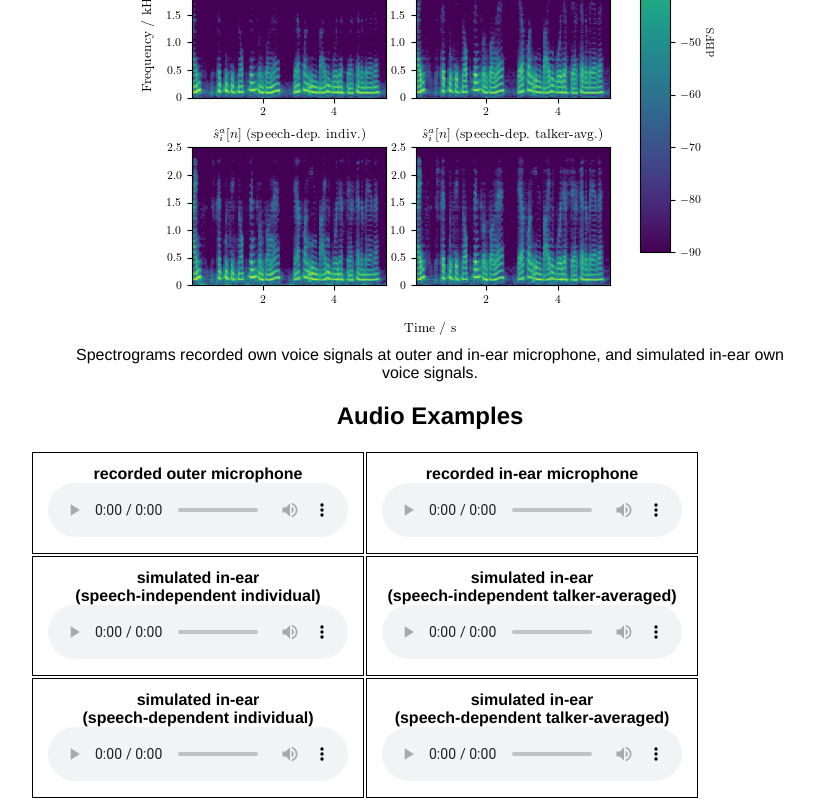
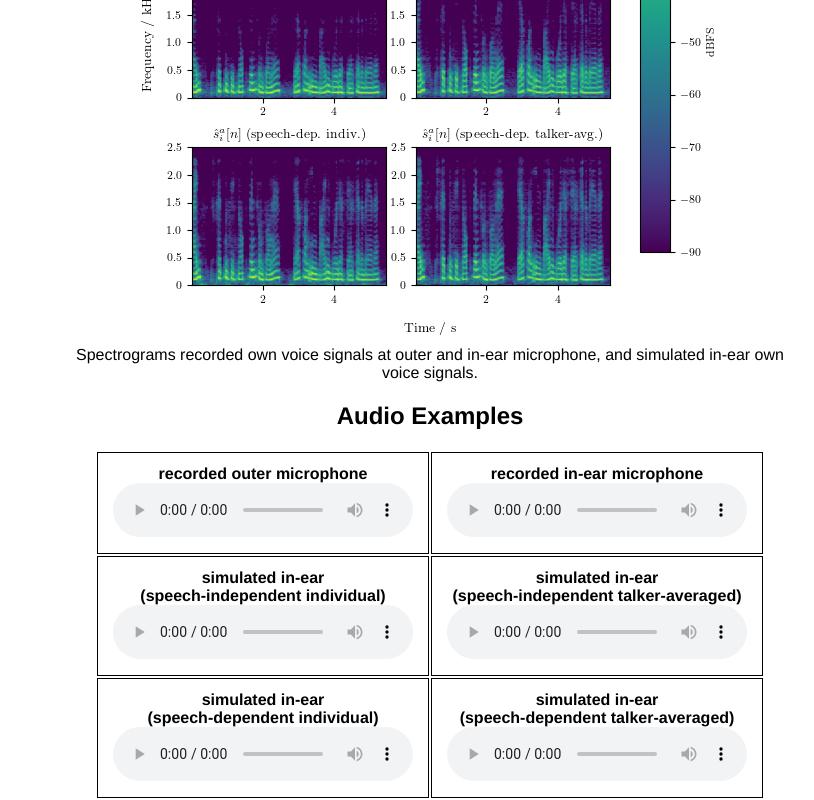
Before and after one commit to m-ohlenbusch/m-ohlenbusch.github.io, a plain HTML site: page index.html in a window 1280 px wide. Shown: the part 901-1701 px from the top of the page, without its empty margins (210-1024 px from the left). Drawn offline with Linux system fonts and the light colour scheme.

Commit message:
Update styles.css

```diff
--- a/styles.css
+++ b/styles.css
@@ -6,7 +6,7 @@ p {text-align: center; max-width: 800px}
 div {text-align: center;}
 figure {text-align: center;}
 audio {text-align: center;}
-table {text-align: center; align: center}
+table {text-align: center; align: center; margin-left: auto; margin-right: auto}
 
 table th,
 table td {
```
